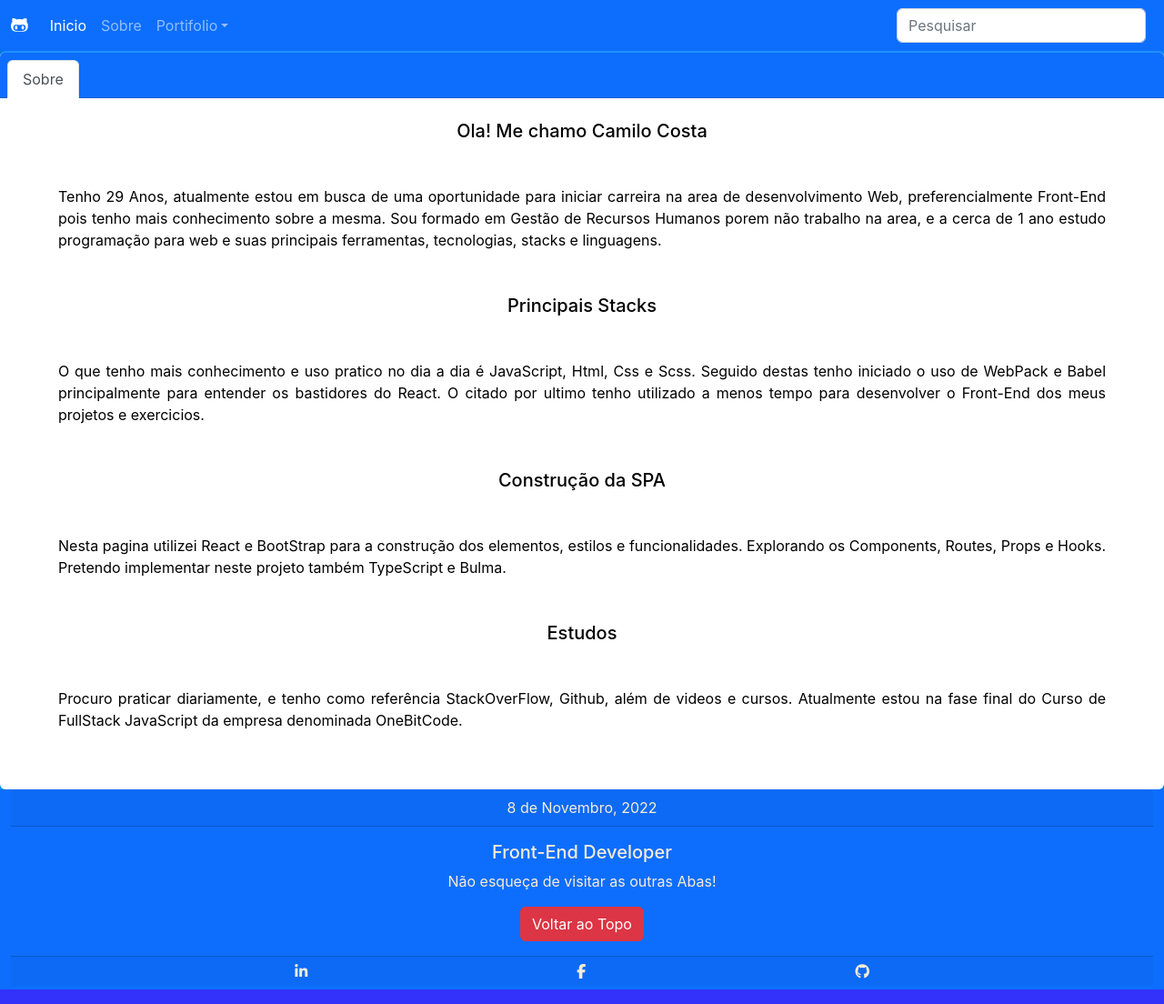
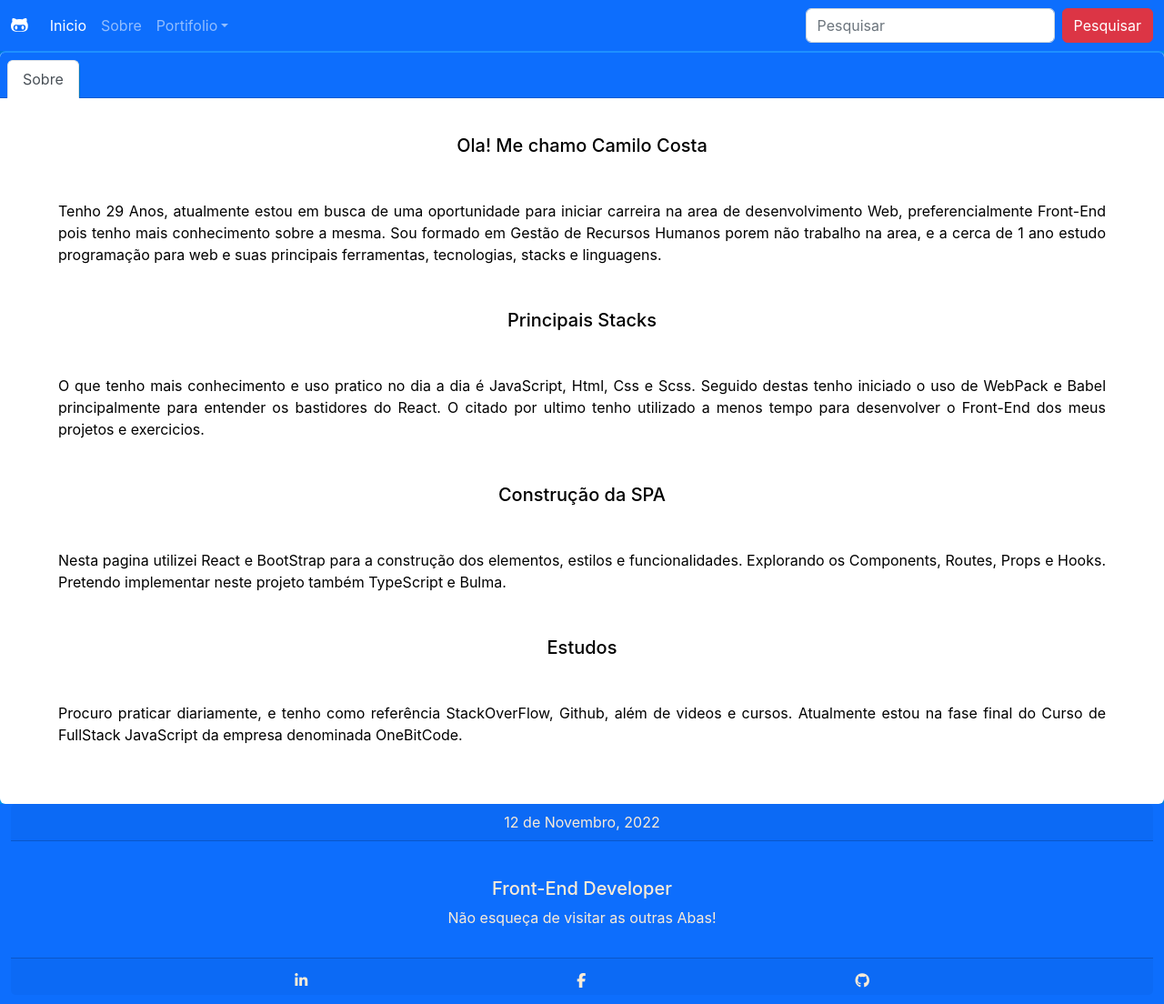
Before and after one commit to CamiloCCarvalho/learning-spa, a React (Create React App) app: page /sobre in a window 1280 px wide. Shown: the whole page at 91% size. Built offline with nearby package versions, Linux system fonts and the light colour scheme.

Commit message:
Commit Att

```diff
--- a/src/components/contentAbout/index.js
+++ b/src/components/contentAbout/index.js
@@ -17,7 +17,7 @@ export const ContentAbout = () => {
                     </ul>
                 </div>
                 <div className="card-body">
-                    <h5 className="card-title title-about mt-2">Ola! Me chamo Camilo Costa</h5>
+                    <h5 className="card-title title-about mt-4">Ola! Me chamo Camilo Costa</h5>
                     <p className="card-text text-about m-5">Tenho 29 Anos, atualmente estou em busca de uma oportunidade para iniciar carreira na area de desenvolvimento Web, preferencialmente Front-End pois tenho mais conhecimento sobre a mesma. Sou formado em Gestão de Recursos Humanos porem não trabalho na area, e a cerca de 1 ano estudo programação para web e suas principais ferramentas, tecnologias, stacks e linguagens.</p>
                     <h5 className="card-title title-about">Principais Stacks</h5>
                     <p className="card-text text-about m-5">O que tenho mais conhecimento e uso pratico no dia a dia é JavaScript, Html, Css e Scss. Seguido destas tenho iniciado o uso de WebPack e Babel principalmente para entender os bastidores do React. O citado por ultimo tenho utilizado a menos tempo para desenvolver o Front-End dos meus projetos e exercicios.</p>
--- a/src/shared/footer/index.js
+++ b/src/shared/footer/index.js
@@ -10,14 +10,13 @@ export const Footer = () => {
                 <div id="footerBox" className="container-fluid bg-primary">
                     <div id="footer" className="card text-center">
                         <div className="card-header">
-                        8 de Novembro, 2022
+                        12 de Novembro, 2022
                         </div>
-                        <div className="card-body">
+                        <div className="card-body mt-4 mt-4">
                             <h5 className="card-title">Front-End Developer</h5>
                             <p className="card-text">Não esqueça de visitar as outras Abas!</p>
-                            <a href="#" className="btn btn-danger">Voltar ao Topo</a>
                         </div>
-                        <div className="card-footer text-center mb-1">
+                        <div className="card-footer text-center pt-3 mt-3">
                             <div className="i-flex">
                                 <i className="fa-brands fa-linkedin-in"></i>
                                 <i className="fa-brands fa-facebook-f"></i>
--- a/src/shared/navbar/index.js
+++ b/src/shared/navbar/index.js
@@ -34,6 +34,7 @@ export const NavBar = () => {
             </ul>
             <form className="d-flex" role="search">
               <input className="form-control me-2" type="search" placeholder="Pesquisar" aria-label="Search"/>
+              <button className="btn btn-danger" type="submit">Pesquisar</button>
             </form>
           </div>
         </div>
```
